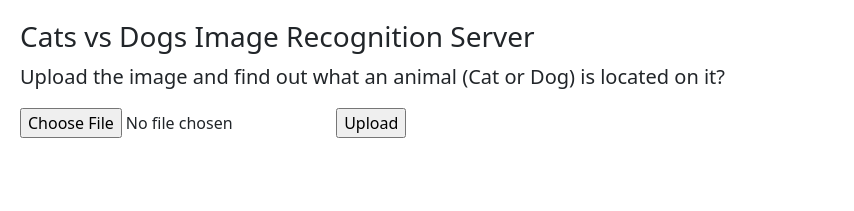
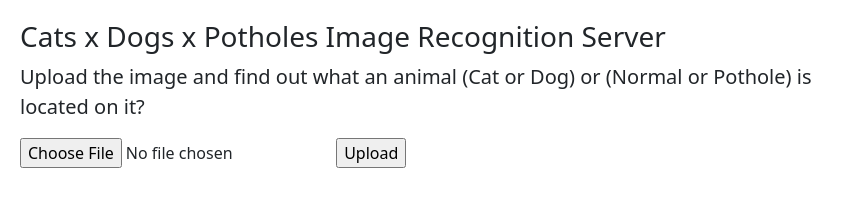
Before and after one commit to pyunc/project-practical-mlops-3-classifier, a Flask app: page / in a window 1280 px wide. Shown: the top 211 px of the page, without its empty margins (0-854 px from the left). Run offline with Flask 2, Linux system fonts and the light colour scheme; some libraries are stand-ins or nearby versions.

Commit message:
minor changes, deletion and insertion of new files

```diff
--- a/requirements.txt
+++ b/requirements.txt
@@ -45,6 +45,7 @@ jupyterlab-widgets==1.1.0
 lazy-object-proxy==1.4.3
 MarkupSafe==2.1.1
 matplotlib-inline==0.1.3
+matplotlib
 mccabe==0.6.1
 mistune==0.8.4
 nbclient==0.6.0
@@ -107,3 +108,5 @@ zipp==3.8.0
 keras
 tensorflow
 pillow
+lime
+flake8==4.0.1
--- a/webapp/templates/home.html
+++ b/webapp/templates/home.html
@@ -9,8 +9,8 @@
     <div class="page-header" id="banner">
       <div class="row">
         <div class="col-lg-8 col-md-7 col-sm-6">
-          <h3>Cats vs Dogs Image Recognition Server</h3>
-          <p class="lead">Upload the image and find out what an animal (<b>Cat</b> or <b>Dog</b>) is located on it?</p>
+          <h3>Cats x Dogs x Potholes Image Recognition Server</h3>
+          <p class="lead">Upload the image and find out what an animal (<b>Cat</b> or <b>Dog</b>) or (<b>Normal</b> or <b>Pothole</b>) is located on it?</p>
         </div>
       </div>
       <form action="" method=post enctype=multipart/form-data>
@@ -31,7 +31,7 @@
                   <th scope="col">Predict</th>
                 </tr>
                 <tr>
-                    <th scope="row"> <img width="224" height="224" src="{{imagesource}}" /> </th>
+                    <th scope="row"> <img width="600" height="600" src="{{imagesource}}" /> </th>
                     <td> {{label}} </td>
                   </tr>
             </table>
```
Also changed, not shown: prediction_dogs.png (added), prediction_potholes.png (added), webapp/uploads/21.jpg (added), webapp/uploads/kelly.jpeg (deleted), webapp/uploads/object.jpg (added), 4 other files.
